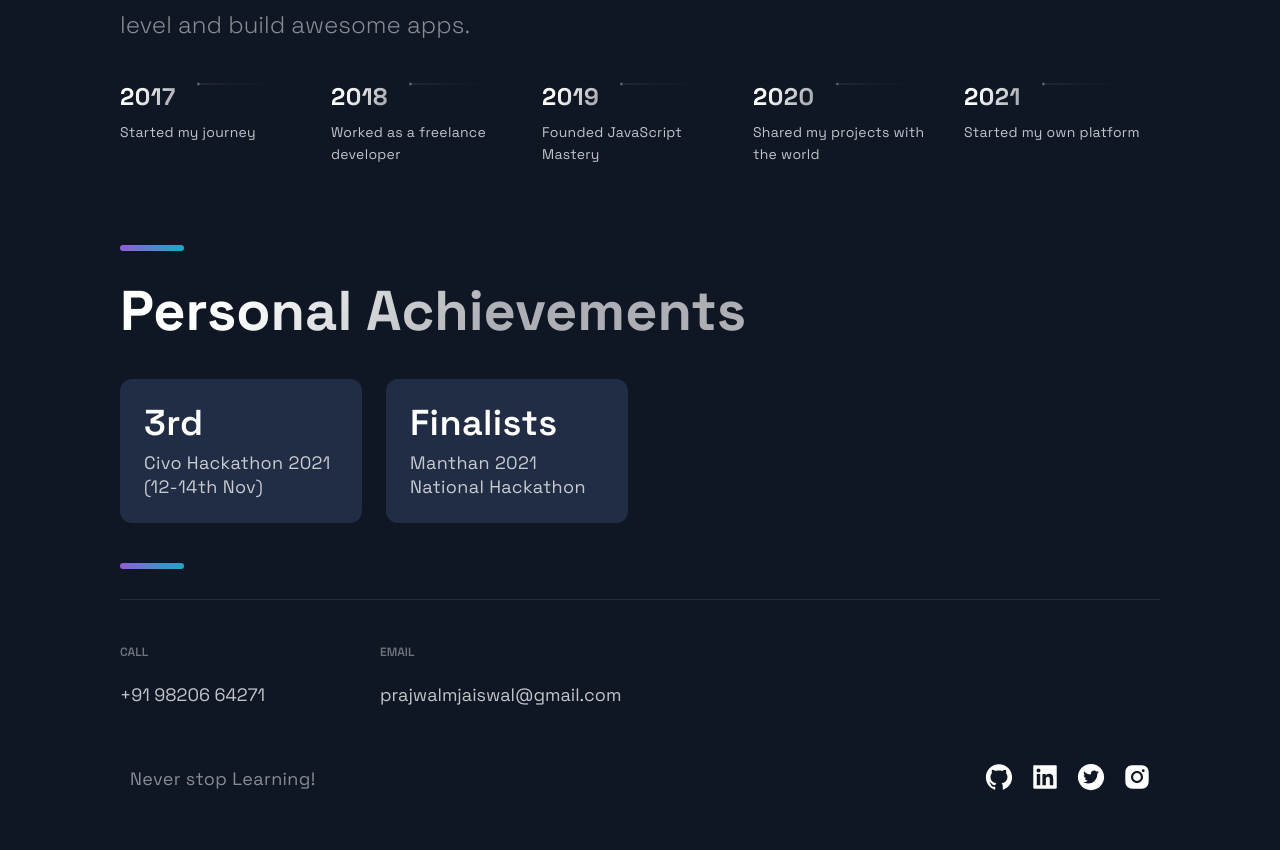
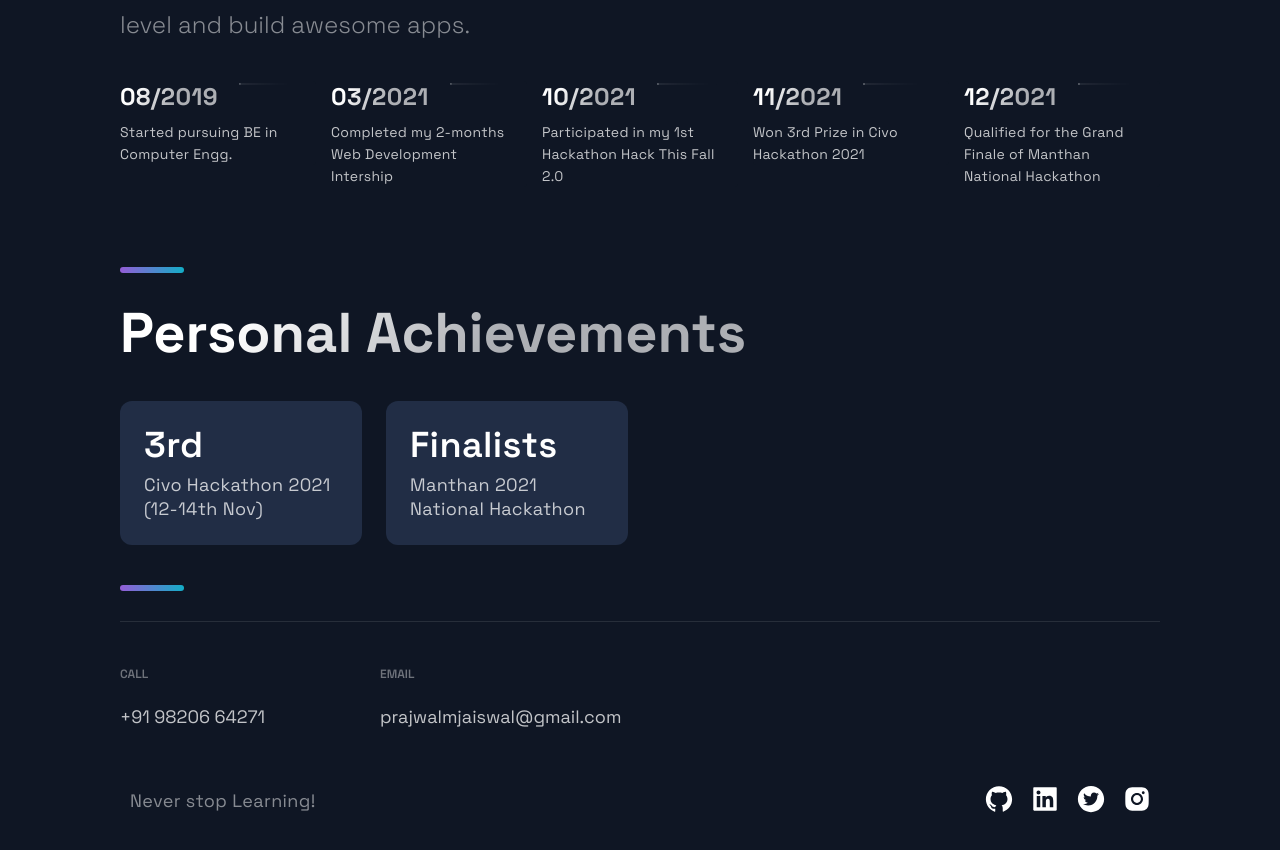
Before and after one commit to prajwalj27/myPersonalPortfolio, a Next.js app: page / in a window 1280 px wide. Shown: the part 2929-3779 px from the top of the page. Built offline with nearby package versions, Linux system fonts and the light colour scheme.

Commit message:
Update Timeline component

```diff
--- a/src/constants/constants.js
+++ b/src/constants/constants.js
@@ -38,9 +38,9 @@ export const projects = [
 ];
 
 export const TimeLineData = [
-  { year: 2017, text: 'Started my journey', },
-  { year: 2018, text: 'Worked as a freelance developer', },
-  { year: 2019, text: 'Founded JavaScript Mastery', },
-  { year: 2020, text: 'Shared my projects with the world', },
-  { year: 2021, text: 'Started my own platform', },
+  { year: '08/2019', text: 'Started pursuing BE in Computer Engg.', },
+  { year: '03/2021', text: 'Completed my 2-months Web Development Intership ', },
+  { year: '10/2021', text: 'Participated in my 1st Hackathon Hack This Fall 2.0', },
+  { year: '11/2021', text: 'Won 3rd Prize in Civo Hackathon 2021', },
+  { year: '12/2021', text: 'Qualified for the Grand Finale of Manthan National Hackathon', },
 ];
```
